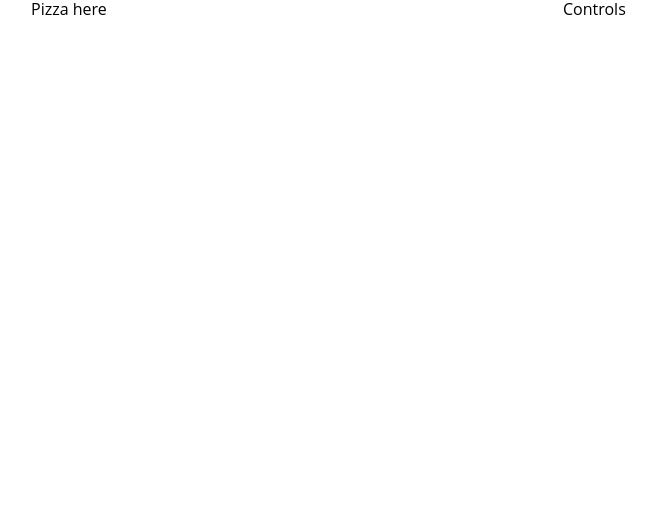
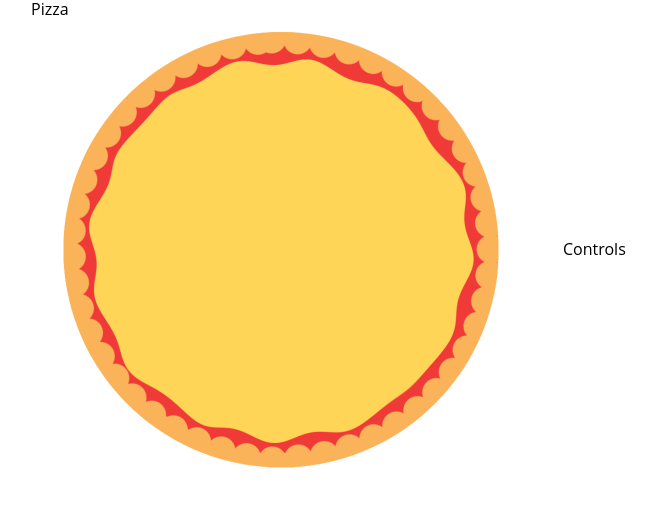
Before and after one commit to Commondore/react-projects, a React (Vite) app: page / in a window 1280 px wide. Shown: the top 506 px of the page, without its empty margins (109-766 px from the left). Built offline with nearby package versions, Linux system fonts and the light colour scheme.

Commit message:
add pizza

```diff
--- /dev/null
+++ b/src/components/pizza/index.tsx
@@ -0,0 +1,11 @@
+import { Ings } from "@/interfaces/pizza";
+
+import styles from "./style.module.css";
+
+interface Props {
+  ings: Ings;
+}
+
+export const Pizza = ({ ings }: Props) => {
+  return <div className={styles.pizza}>Pizza</div>;
+};
--- /dev/null
+++ b/src/components/pizza/style.module.css
@@ -0,0 +1,23 @@
+.pizza {
+  position: relative;
+  max-width: 500px;
+  height: 500px;
+  background: url("/img/base.png") 0 0 / cover;
+}
+.pizza img {
+  position: absolute;
+  width: 100%;
+  height: 100%;
+  object-fit: cover;
+  vertical-align: middle;
+}
+.title {
+  position: absolute;
+  top: 50%;
+  left: 50%;
+  transform: translate(-50%, -50%);
+  text-align: center;
+  margin: 0;
+  text-transform: uppercase;
+  color: #93322e;
+}
--- a/src/pages/pizza-builder.tsx
+++ b/src/pages/pizza-builder.tsx
@@ -1,6 +1,7 @@
 import { useState } from "react";
 import styles from "../App.module.css";
 import { Ings } from "@/interfaces/pizza";
+import { Pizza } from "@/components/pizza";
 
 export const PizzaBuilder = () => {
   const [ings, setIngs] = useState<Ings>({
@@ -11,7 +12,7 @@ export const PizzaBuilder = () => {
   });
   return (
     <div className={styles.pizzaWrap}>
-      <div>Pizza here</div>
+      <Pizza ings={ings} />
       <div>Controls</div>
     </div>
   );
```
